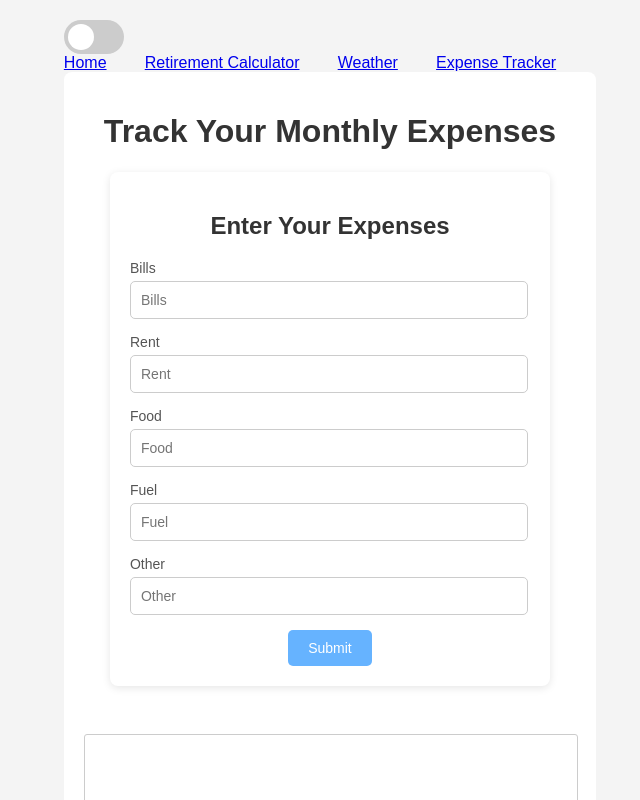
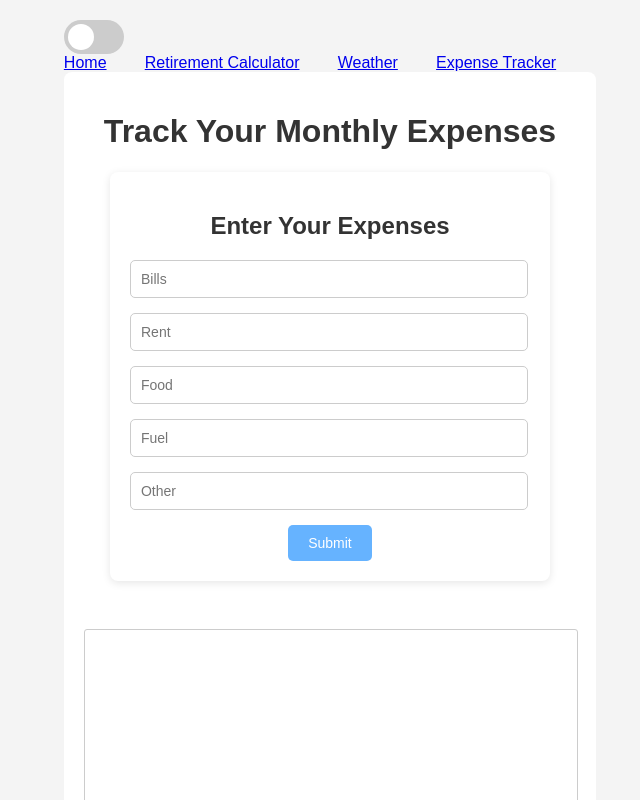
Before and after one commit to stefvvn/FunctionApp1, a React (Vite) app in the folder my-frontend/: page /expense-tracker in a window 1280 px wide. Shown: the top 800 px of the page, without its empty margins (330-970 px from the left). Built offline with nearby package versions, Linux system fonts and the light colour scheme.

Commit message:
minor fixes and styling tweaks

```diff
--- a/my-frontend/src/components/ExpenseData.jsx
+++ b/my-frontend/src/components/ExpenseData.jsx
@@ -27,7 +27,6 @@ const ExpenseData = ({ onSubmit }) => {
     <form onSubmit={handleSubmit} className="expense-form">
       <h2>Enter Your Expenses</h2>
       <div className="form-field">
-        <label htmlFor="bill">Bills</label>
         <input
           type="number"
           name="bill"
@@ -38,7 +37,6 @@ const ExpenseData = ({ onSubmit }) => {
         />
       </div>
       <div className="form-field">
-        <label htmlFor="rent">Rent</label>
         <input
           type="number"
           name="rent"
@@ -49,7 +47,6 @@ const ExpenseData = ({ onSubmit }) => {
         />
       </div>
       <div className="form-field">
-        <label htmlFor="food">Food</label>
         <input
           type="number"
           name="food"
@@ -60,7 +57,6 @@ const ExpenseData = ({ onSubmit }) => {
         />
       </div>
       <div className="form-field">
-        <label htmlFor="fuel">Fuel</label>
         <input
           type="number"
           name="fuel"
@@ -71,7 +67,6 @@ const ExpenseData = ({ onSubmit }) => {
         />
       </div>
       <div className="form-field">
-        <label htmlFor="other">Other</label>
         <input
           type="number"
           name="other"
--- a/my-frontend/src/components/WeatherApp.jsx
+++ b/my-frontend/src/components/WeatherApp.jsx
@@ -65,6 +65,13 @@ const WeatherApp = () => {
 
   const isRaining = weatherData?.current?.precipitation > 0;
 
+  const currentHour = new Date().getHours();
+
+  const filteredHourlyData = hourlyData?.time?.filter((time, index) => {
+    const hour = new Date(time).getHours();
+    return hour >= currentHour;
+  });
+
   return (
     <div className="weather-container">
       {loading && <p className="loading">Loading...</p>}
@@ -91,7 +98,7 @@ const WeatherApp = () => {
         </div>
       )}
 
-      {hourlyData && (
+      {filteredHourlyData && (
         <div className="hourly-forecast-container">
           <h3>
             Hourly Forecast for {city} on{" "}
@@ -102,7 +109,7 @@ const WeatherApp = () => {
             })}
           </h3>
           <div className="hourly-forecast-cards">
-            {hourlyData.time?.map((time, index) => {
+            {filteredHourlyData.map((time, index) => {
               const hour = new Date(time).getHours();
               const temperature = getHourlyData(index, "temperature_2m");
               const apparentTemperature = getHourlyData(
```
